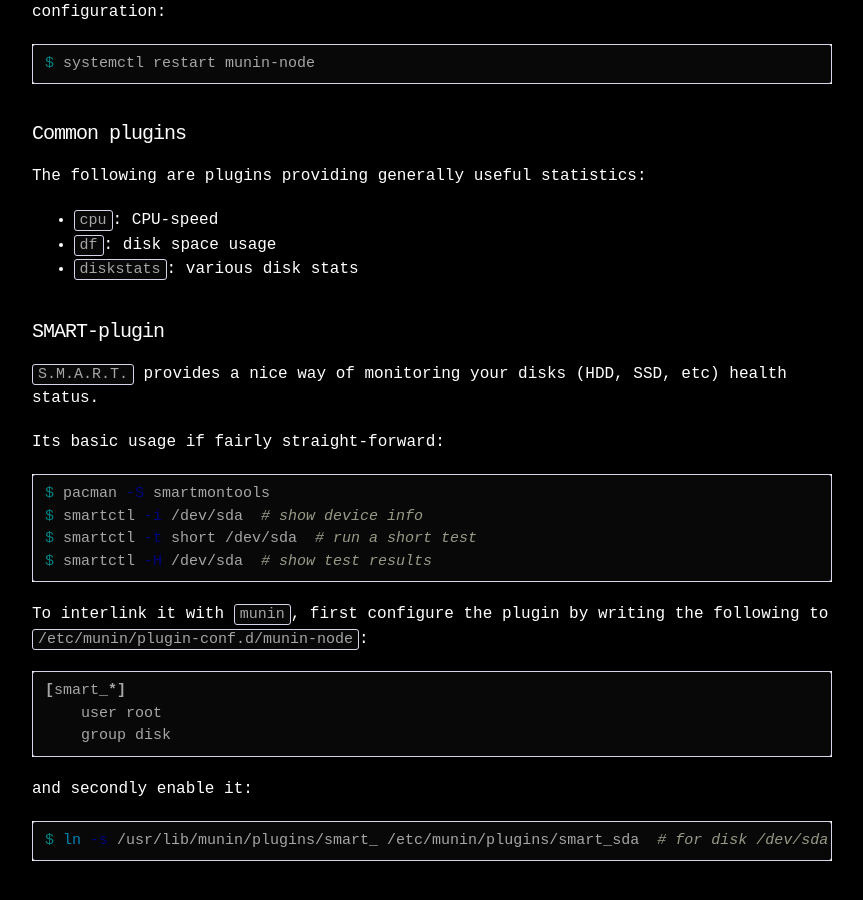
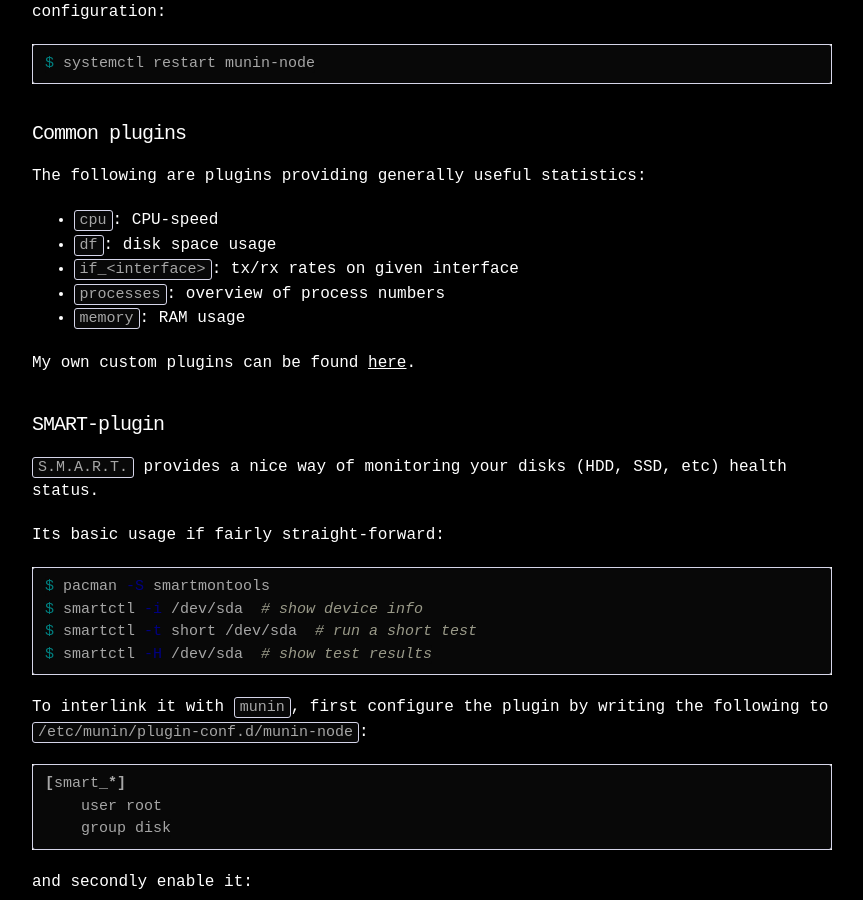
Before and after one commit to kpj/kpj.github.io--old, a Jekyll site: the page built from _posts/2018-02-20-setup-media-server.md, in a window 1280 px wide and 900 px high, scrolled down 5558 px. Shown: the whole window, without its empty margins (208-1071 px from the left). Built offline with Jekyll 4.4.1, drawn with Linux system fonts in a browser that asks for light colours.

Commit message:
Mention more plugins

```diff
--- a/_posts/2018-02-20-setup-media-server.md
+++ b/_posts/2018-02-20-setup-media-server.md
@@ -243,7 +243,11 @@
 The following are plugins providing generally useful statistics:
 * `cpu`: CPU-speed
 * `df`: disk space usage
-* `diskstats`: various disk stats
+* `if_<interface>`: tx/rx rates on given interface
+* `processes`: overview of process numbers
+* `memory`: RAM usage
+
+My own custom plugins can be found [here](https://github.com/kpj/munin-plugins).
 
 #### SMART-plugin
 
```
